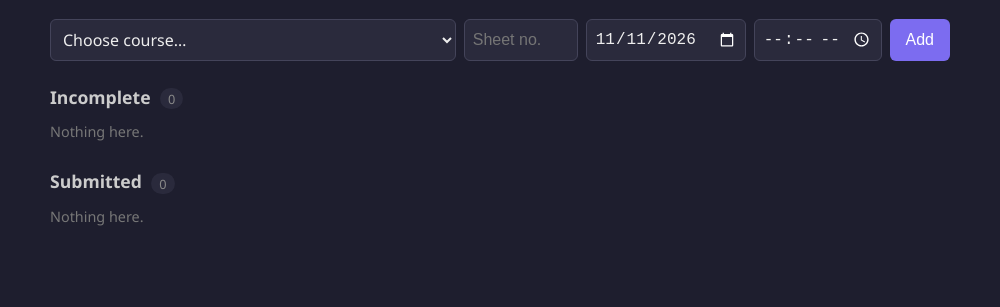
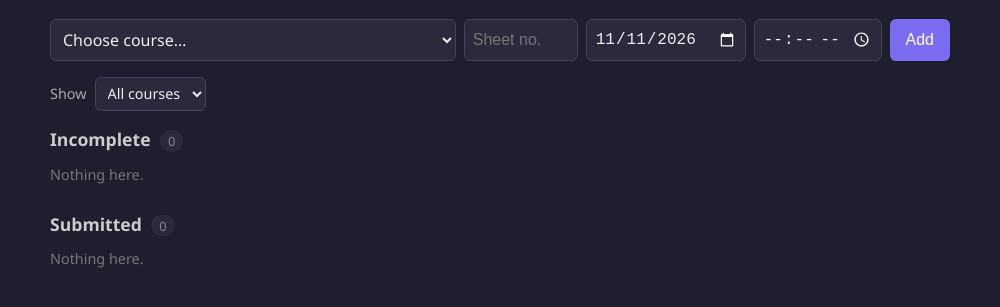
Before and after one commit to reivaxFast/Maths-sheets-todo, an Electron app: page index.html in a window 1000 px wide. Shown: the part 99-406 px from the top of the page. Drawn offline with nearby package versions, Linux system fonts and the light colour scheme; no server answers.

Commit message:
Add a Show filter to list one course's problem sheets
A dropdown above the lists shows all courses or one; counts follow it, it's remembered per device, and ticked tasks from other courses are unticked so an email can't include sheets you can't see.

Co-Authored-By: Claude Opus 5.5 <noreply@anthropic.com>

```diff
--- a/index.html
+++ b/index.html
@@ -33,6 +33,10 @@
         <input id="task-time" type="time" title="Submission time" required>
         <button type="submit">Add</button>
     </form>
+    <div id="filter-bar">
+        <label for="course-filter">Show</label>
+        <select id="course-filter"></select>
+    </div>
     <section>
         <h2>Incomplete <span class="count" id="count-incomplete"></span></h2>
         <ul class="task-list" id="list-incomplete"></ul>
--- a/script.js
+++ b/script.js
@@ -19,6 +19,26 @@ function sectionOf(task) {
 
 let tasks = load('tasks');
 let courses = load('courses');
+
+// "Show" filter: a course id, or '' for all courses. Kept on this device only.
+const FILTER_STORAGE = 'courseFilter';
+const courseFilter = document.getElementById('course-filter');
+let filterCourse = '';
+try {
+  filterCourse = localStorage.getItem(FILTER_STORAGE) || '';
+} catch {}
+
+courseFilter.addEventListener('change', () => {
+  filterCourse = courseFilter.value;
+  try {
+    localStorage.setItem(FILTER_STORAGE, filterCourse);
+  } catch {}
+  // Ticked tasks that are now hidden shouldn't go into an email without being seen
+  if (filterCourse) {
+    for (const t of tasks) if (t.courseId !== filterCourse) selected.delete(t.id);
+  }
+  render();
+});
 
 function load(key) {
   try {
@@ -391,8 +411,18 @@ function render() {
     counts[section] = 0;
   }
 
+  // The course filter's options; a filtered course that's since been deleted shows all
+  courseFilter.innerHTML = '';
+  courseFilter.append(new Option('All courses', ''));
+  for (const c of [...courses].sort((a, b) => a.name.localeCompare(b.name))) {
+    courseFilter.append(new Option(c.name, c.id));
+  }
+  if (!courses.some(c => c.id === filterCourse)) filterCourse = '';
+  courseFilter.value = filterCourse;
+
   const sorted = [...tasks].sort((a, b) => dueKey(a).localeCompare(dueKey(b)));
   for (const task of sorted) {
+    if (filterCourse && task.courseId !== filterCourse) continue;
     const section = sectionOf(task);
     counts[section]++;
 
@@ -549,7 +579,7 @@ function render() {
     if (counts[section] === 0) {
       const li = document.createElement('li');
       li.className = 'empty';
-      li.textContent = 'Nothing here.';
+      li.textContent = filterCourse ? 'Nothing here for this course.' : 'Nothing here.';
       document.getElementById('list-' + section).append(li);
     }
   }
--- a/style.css
+++ b/style.css
@@ -205,6 +205,23 @@ select {
 
 section {
     margin-bottom: 1.5rem;
+}
+#filter-bar {
+    display: flex;
+    align-items: center;
+    gap: 0.5rem;
+    margin: -0.5rem 0 1rem;
+    font-size: 0.9rem;
+    color: #aaa;
+}
+#course-filter {
+    padding: 0.35rem 0.5rem;
+    font: inherit;
+    color: #eee;
+    background: #2a2a3c;
+    border: 1px solid #44445a;
+    border-radius: 6px;
+    color-scheme: dark;
 }
 h2 {
     font-size: 1.1rem;
```
